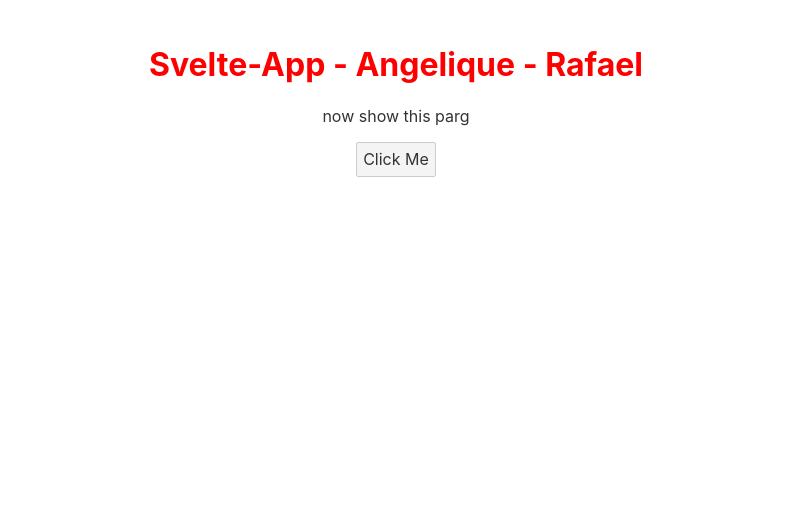
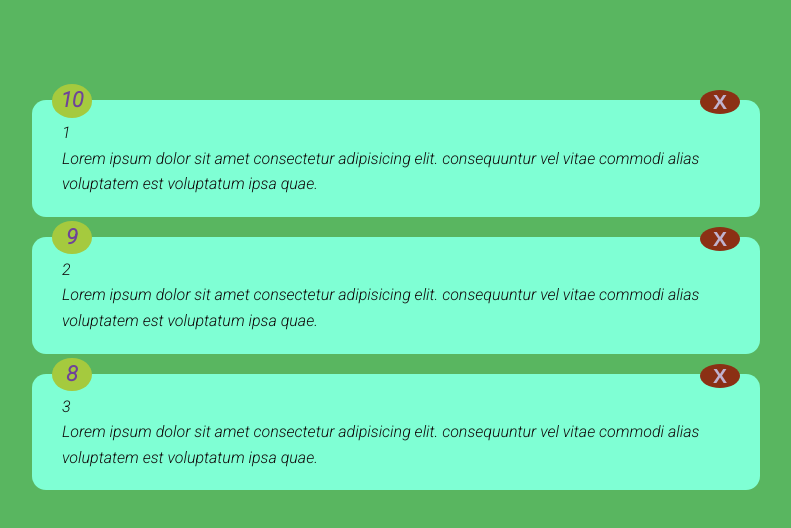
Before and after one commit to angelicrf/svelte-app, a Svelte app in the folder rating-app/: page / in a window 1280 px wide. Shown: the top 528 px of the page, without its empty margins (244-1035 px from the left). Built offline with nearby package versions, Linux system fonts and the light colour scheme.

Commit message:
cards added

```diff
--- a/rating-app/public/global.css
+++ b/rating-app/public/global.css
@@ -1,63 +1,24 @@
-html, body {
-	position: relative;
-	width: 100%;
-	height: 100%;
+@import url("https://fonts.googleapis.com/css2?family=Quicksand:wght@300&family=Roboto:ital,wght@1,300&display=swap");
+
+* {
+  box-sizing: border-box;
+  margin: 0;
+  padding: 0;
 }
 
 body {
-	color: #333;
-	margin: 0;
-	padding: 8px;
-	box-sizing: border-box;
-	font-family: -apple-system, BlinkMacSystemFont, "Segoe UI", Roboto, Oxygen-Sans, Ubuntu, Cantarell, "Helvetica Neue", sans-serif;
+  font-family: "Roboto", sans-serif;
+  background-color: #59b660;
+  line-height: 1.6;
+  color: #fff;
 }
 
-a {
-	color: rgb(0,100,200);
-	text-decoration: none;
+ul {
+  list-style: none;
 }
 
-a:hover {
-	text-decoration: underline;
+.container {
+  max-width: 768px;
+  margin: 100px auto;
+  padding: 0 20px;
 }
-
-a:visited {
-	color: rgb(0,80,160);
-}
-
-label {
-	display: block;
-}
-
-input, button, select, textarea {
-	font-family: inherit;
-	font-size: inherit;
-	-webkit-padding: 0.4em 0;
-	padding: 0.4em;
-	margin: 0 0 0.5em 0;
-	box-sizing: border-box;
-	border: 1px solid #ccc;
-	border-radius: 2px;
-}
-
-input:disabled {
-	color: #ccc;
-}
-
-button {
-	color: #333;
-	background-color: #f4f4f4;
-	outline: none;
-}
-
-button:disabled {
-	color: #999;
-}
-
-button:not(:disabled):active {
-	background-color: #ddd;
-}
-
-button:focus {
-	border-color: #666;
-}
--- a/rating-app/src/App.svelte
+++ b/rating-app/src/App.svelte
@@ -1,62 +1,7 @@
 <script>
-  let firstName = "Angelique";
-  let lastName = "Rafael";
-  let color = "red";
-  let showtxt = false;
-  let allUsers = [
-    {
-      id: "1",
-      name: "Angelique",
-    },
-    {
-      id: "2",
-      name: "John",
-    },
-    {
-      id: "3",
-      name: "Sara",
-    },
-  ];
-  const changeColor = () => {
-    color = color === "blue" ? "red" : "blue";
-    showtxt = !showtxt;
-    let newObj = { id: "4", name: "Jack" };
-    //allUsers.push(newObj);
-    allUsers = [newObj, ...allUsers];
-  };
-
-  $: name = firstName + " - " + lastName;
+  import AllDataItems from "./components/AllDataItems.svelte";
 </script>
 
-<main>
-  <h1 style="color: {color}">Svelte-App - {name}</h1>
-  {#if showtxt}
-    <p>show this text if it is not hidden</p>
-    {#each allUsers as user (user.id)}
-      <p>{user.name}</p>
-    {/each}
-  {:else}
-    <p>now show this parg</p>
-  {/if}
-  <button
-    on:click={() => {
-      console.log("clicked...");
-      changeColor();
-    }}>Click Me</button
-  >
+<main class="container">
+  <AllDataItems />
 </main>
-
-<style>
-  main {
-    text-align: center;
-    padding: 1em;
-    max-width: 240px;
-    margin: 0 auto;
-  }
-
-  @media (min-width: 640px) {
-    main {
-      max-width: none;
-    }
-  }
-</style>
--- /dev/null
+++ b/rating-app/src/components/AllDataItems.svelte
@@ -0,0 +1,51 @@
+<script>
+  import Card from "./Card.svelte";
+  import { FeedbackStore } from "../store";
+  let firstArray = [];
+  FeedbackStore.subscribe((thisData) => (firstArray = thisData));
+  const slotXClick = (thisId) => {
+    firstArray = firstArray.filter((hg) => {
+      return hg.id != thisId;
+    });
+  };
+</script>
+
+<div class="firstPar">
+  {#each firstArray as item}
+    <Card>
+      <div class="sloTxt">{item.rating}</div>
+      <button on:click={() => slotXClick(item.id)} class="slotX">X</button>
+      <div>{item.id}</div>
+      <div>{item.text}</div>
+    </Card>
+  {/each}
+</div>
+
+<style>
+  .sloTxt {
+    margin-left: -10px;
+    margin-top: -36px;
+    width: 40px;
+    position: absolute;
+    font-weight: bold;
+    text-align: center;
+    color: rgb(111, 67, 153);
+    font-size: 21px;
+    border-radius: 50%;
+    background-color: rgb(165, 202, 62);
+  }
+  .slotX {
+    right: 20px;
+    margin-top: -30px;
+    width: 40px;
+    position: absolute;
+    font-weight: bold;
+    text-align: center;
+    color: rgb(192, 178, 206);
+    font-size: 21px;
+    border-radius: 50%;
+    background-color: rgb(139, 48, 20);
+    cursor: pointer;
+    border: none;
+  }
+</style>
--- /dev/null
+++ b/rating-app/src/components/Card.svelte
@@ -0,0 +1,17 @@
+<script>
+</script>
+
+<div class="card">
+  <slot class="sloTxt" />
+</div>
+
+<style>
+  .card {
+    background-color: #7fffd4;
+    margin: 20px 0;
+    border-radius: 14px;
+    color: rgb(19, 14, 14);
+    padding: 20px 30px;
+    position: relative;
+  }
+</style>
--- a/rating-app/src/main.js
+++ b/rating-app/src/main.js
@@ -1,10 +1,5 @@
 import App from "./App.svelte";
 
-const app = new App({
+export const app = new App({
   target: document.body,
-  /*   props: {
-    name: "Angelique",
-  }, */
 });
-
-export default app;
--- /dev/null
+++ b/rating-app/src/store.js
@@ -0,0 +1,19 @@
+import { writable } from "svelte/store";
+
+export const FeedbackStore = writable([
+  {
+    id: 1,
+    rating: 10,
+    text: "Lorem ipsum dolor sit amet consectetur adipisicing elit. consequuntur vel vitae commodi alias voluptatem est voluptatum ipsa quae.",
+  },
+  {
+    id: 2,
+    rating: 9,
+    text: "Lorem ipsum dolor sit amet consectetur adipisicing elit. consequuntur vel vitae commodi alias voluptatem est voluptatum ipsa quae.",
+  },
+  {
+    id: 3,
+    rating: 8,
+    text: "Lorem ipsum dolor sit amet consectetur adipisicing elit. consequuntur vel vitae commodi alias voluptatem est voluptatum ipsa quae.",
+  },
+]);
```
